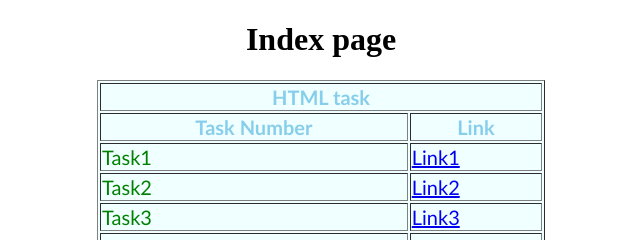
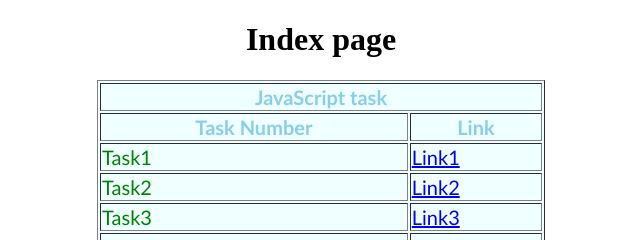
Before and after one commit to Niltiwari7/JAVASCRIPT_TASK, a plain HTML site: page index.html in a window 1280 px wide. Shown: the top 240 px of the page, 319-959 px from the left. Drawn offline with Linux system fonts and the light colour scheme.

Commit message:
Add files via upload

```diff
--- a/index.html
+++ b/index.html
@@ -24,7 +24,7 @@
         <h1>Index page</h1>
         <table border="1">
             <tr>
-                <th colspan="2">HTML task</th>
+                <th colspan="2">JavaScript task</th>
             </tr>
             <tr>
                 <th>Task Number</th>
```
